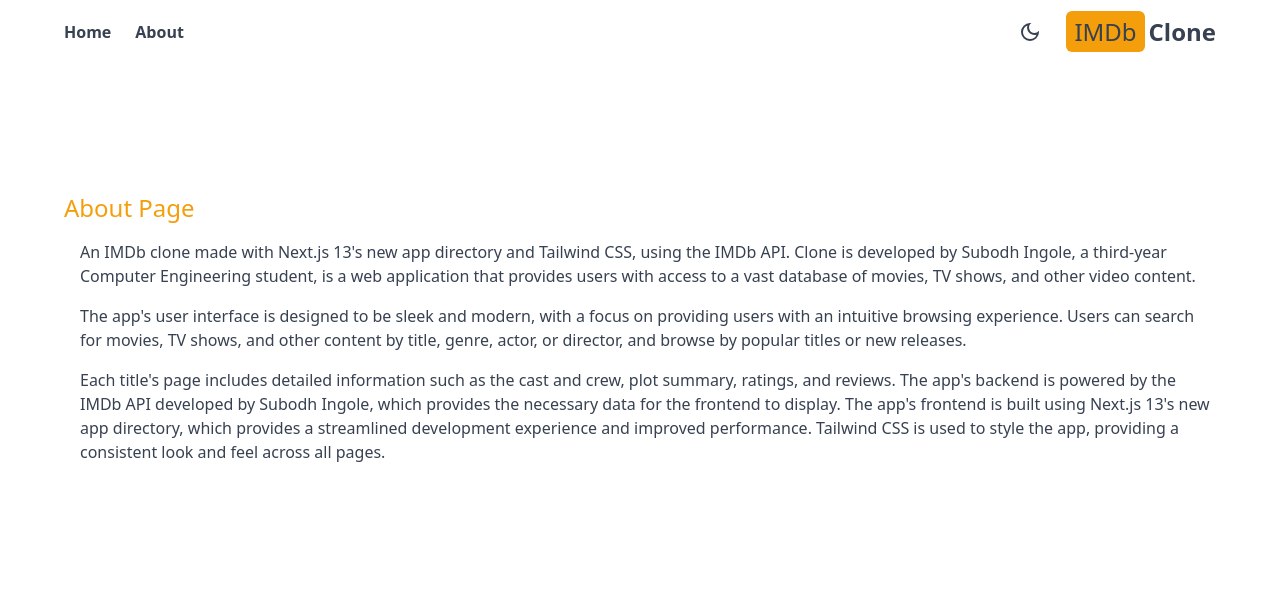
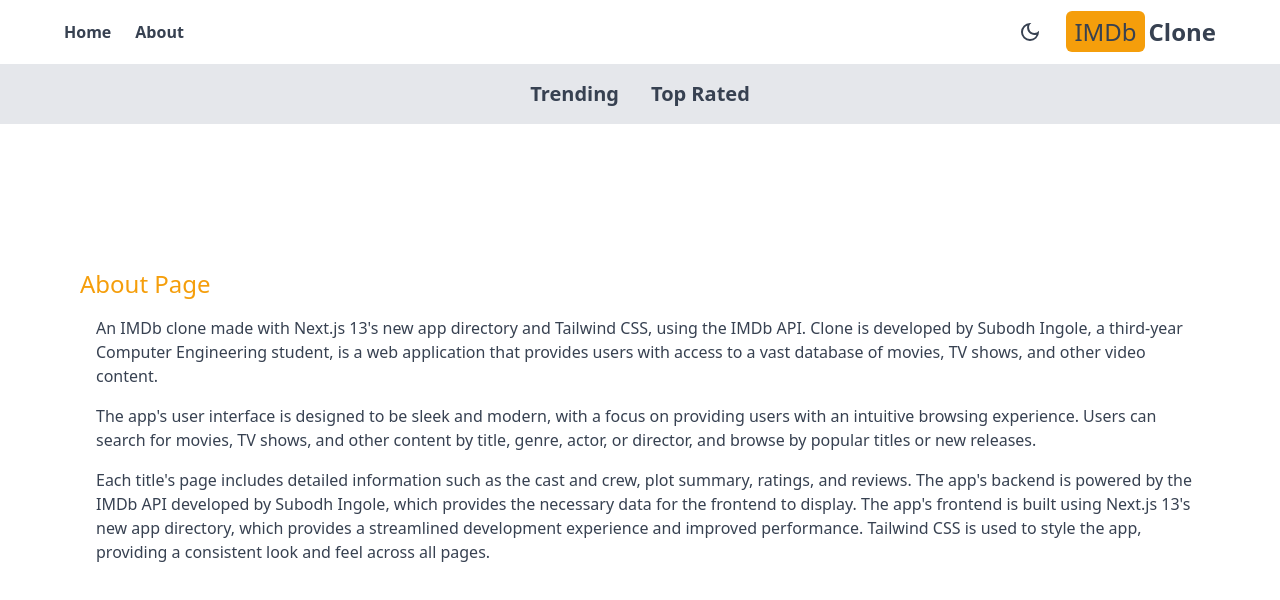
Before and after one commit to subodhingole/imdb-clone, a Next.js app: page /about in a window 1280 px wide. Shown: the top 600 px of the page. Built offline with nearby package versions, Linux system fonts and the light colour scheme.

Commit message:
Fetched from the API, Dynamic fetching added

```diff
--- a/src/app/about/page.jsx
+++ b/src/app/about/page.jsx
@@ -2,7 +2,7 @@
 
 const page = () => {
 	return (
-		<div className="max-w-6xl mx-auto space-x-4 mt-32 space-y-4">
+		<div className="max-w-6xl mx-auto space-x-4 mt-4 md:mt-16 sm:mt-8 lg:mt-32 space-y-4 p-4">
 			<h1 className="text-2xl font-medium text-amber-500">About Page</h1>
 			<p>
 				An IMDb clone made with Next.js 13's new app directory and
--- a/src/app/layout.js
+++ b/src/app/layout.js
@@ -1,6 +1,7 @@
 import "./globals.css";
 import Header from "@/components/Header";
 import Providers from "./Providers";
+import Navbar from "@/components/Navbar";
 
 export const metadata = {
 	title: "IMDb Clone",
@@ -13,6 +14,7 @@
 			<body>
 				<Providers>
 					<Header />
+					<Navbar />
 					{children}
 				</Providers>
 			</body>
--- a/src/app/page.js
+++ b/src/app/page.js
@@ -1,7 +1,21 @@
-import Header from "@/components/Header";
-import { Inter } from "next/font/google";
-const inter = Inter({ subsets: ["latin"] });
+import Results from "@/components/Results";
 
-export default function Home() {
-	return <div></div>;
+const API_KEY = process.env.API_KEY;
+
+export default async function Home({ searchParams }) {
+	const genre = searchParams.genre || "fetchTrending";
+	console.log("search params", searchParams);
+	const res = await fetch(
+		`https://api.themoviedb.org/3/${
+			genre === "fetchTopRated" ? "movie/top_rated" : "trending/all/week"
+		}?api_key=${API_KEY}&language=en-US&page=1`,
+		{ next: { revalidate: 10000 } }
+	);
+	const data = await res.json();
+	const results = data.results;
+	return (
+		<div>
+			<Results results={results} />
+		</div>
+	);
 }
--- /dev/null
+++ b/src/components/Navbar.jsx
@@ -0,0 +1,13 @@
+import React from "react";
+import NavbarItem from "./NavbarItem";
+
+const Navbar = () => {
+	return (
+		<div className="bg-gray-200 flex items-center justify-center py-4 gap-x-8 dark:bg-gray-600 lg:text-xl">
+			<NavbarItem title="Trending" params="fetchTrending" />
+			<NavbarItem title="Top Rated" params="fetchTopRated" />
+		</div>
+	);
+};
+
+export default Navbar;
--- /dev/null
+++ b/src/components/NavbarItem.jsx
@@ -0,0 +1,24 @@
+"use client";
+import Link from "next/link";
+import React from "react";
+import { useSearchParams } from "next/navigation";
+
+const NavbarItem = ({ title, params }) => {
+	const searchParams = useSearchParams();
+	const genre = searchParams.get("genre");
+	return (
+		<div>
+			<Link
+				className={`hover:text-amber-600 font-semibold ${
+					genre === params &&
+					"underline underline-offset-8 text-amber-500"
+				}`}
+				href={`/?genre=${params}`}
+			>
+				{title}
+			</Link>
+		</div>
+	);
+};
+
+export default NavbarItem;
--- /dev/null
+++ b/src/components/Results.jsx
@@ -0,0 +1,13 @@
+import React from "react";
+
+const Results = ({ results }) => {
+	return (
+		<div>
+			{results.map((result) => (
+				<p> {result.original_title} </p>
+			))}
+		</div>
+	);
+};
+
+export default Results;
```
